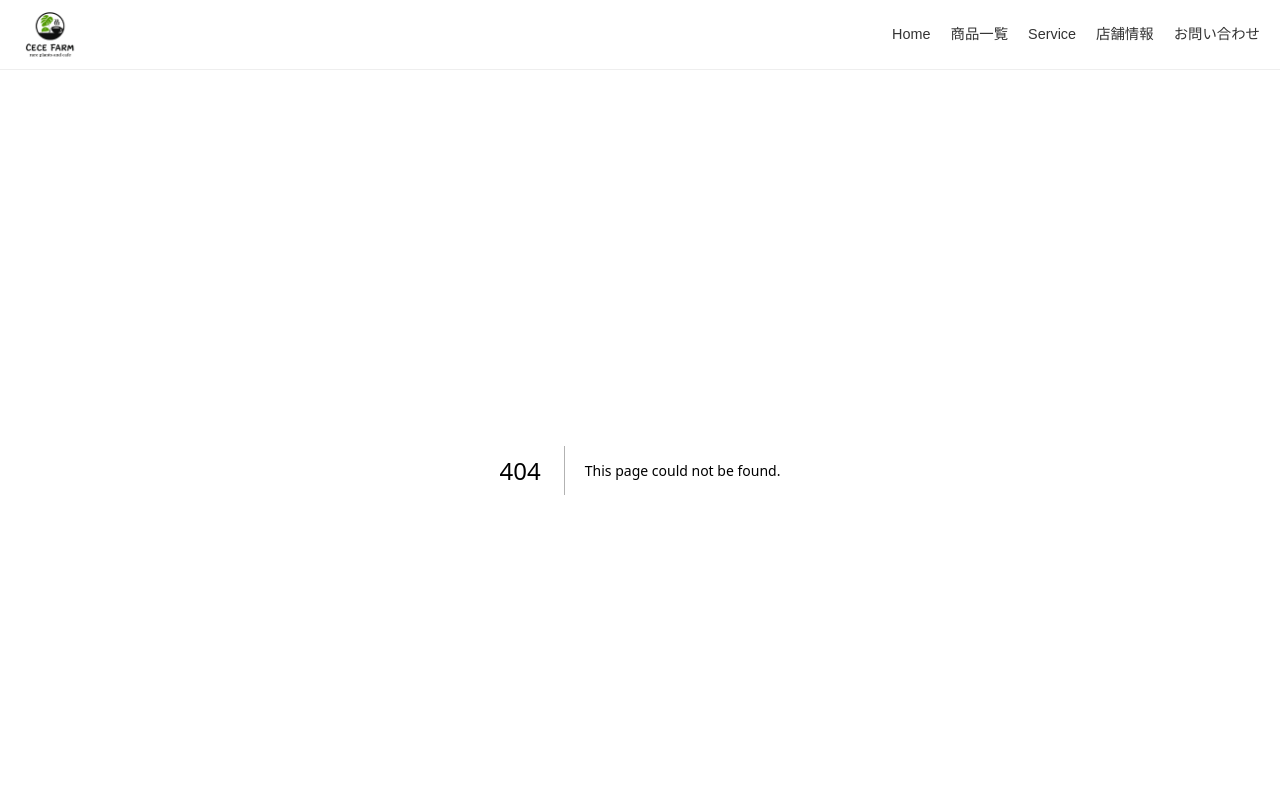
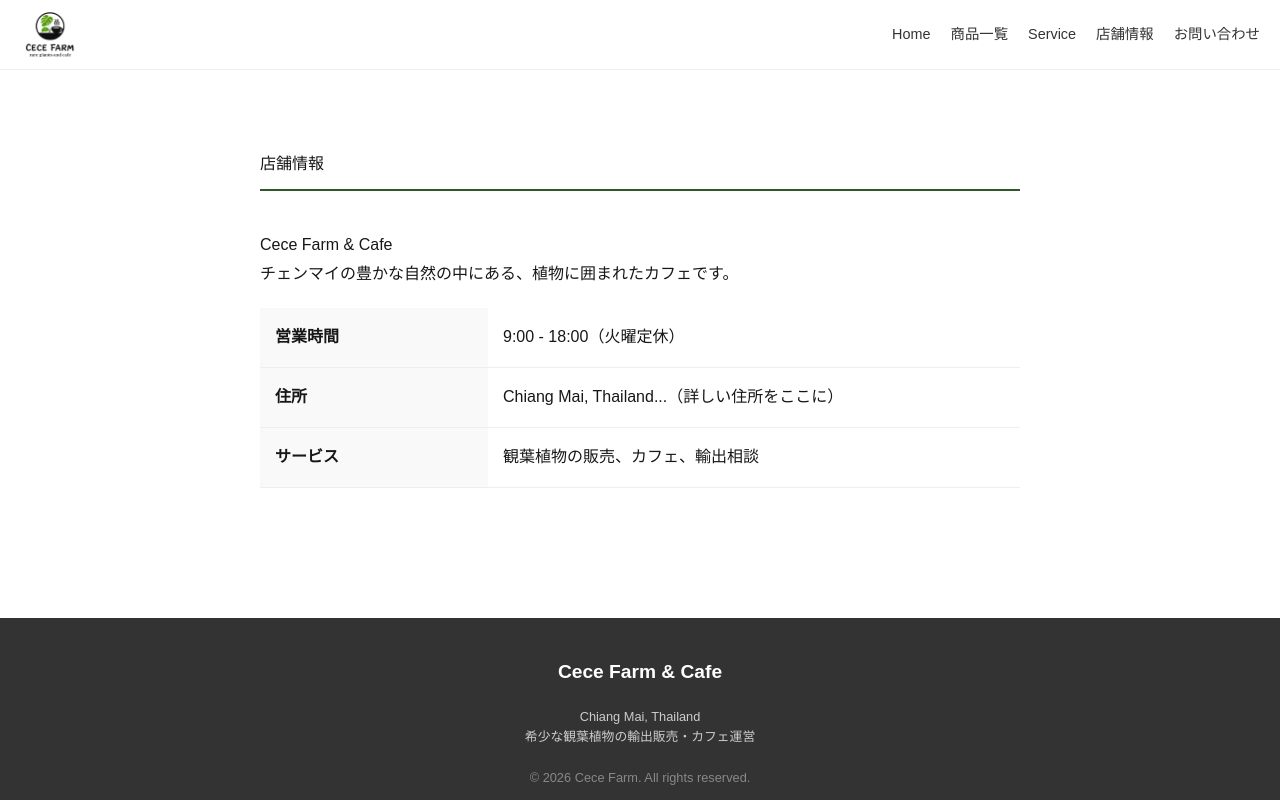
Before and after one commit to xspeed122000-jpg/cecefarm-full-blog, a Next.js app: page /shop in a window 1280 px wide. Before the commit this address had no page. Shown: the top 800 px of the page. Built offline with nearby package versions, Linux system fonts and the light colour scheme.

Commit message:
Add card hover effects and Shop Info page

```diff
--- a/app/page.tsx
+++ b/app/page.tsx
@@ -31,15 +31,30 @@ export default async function HomePage() {
           gridTemplateColumns: 'repeat(auto-fill, minmax(280px, 1fr))', // 横に並べる設定
           gap: '30px'
         }}>
+         // ...（中略）
           {posts.map((post: any) => (
             <Link key={post.slug} href={`/posts/${post.slug}`} style={{ textDecoration: 'none', color: 'inherit' }}>
-              <div style={{
-                border: '1px solid #eee',
-                borderRadius: '12px',
-                overflow: 'hidden',
-                transition: 'transform 0.2s',
-                backgroundColor: '#fff'
-              }}>
+              <div
+                className="card" // ここにクラス名をつけておくと後でCSSが楽です
+                style={{
+                  border: '1px solid #eee',
+                  borderRadius: '12px',
+                  overflow: 'hidden',
+                  transition: 'all 0.3s ease', // 動きを滑らかにする設定
+                  backgroundColor: '#fff',
+                  boxShadow: '0 2px 8px rgba(0,0,0,0.05)' // 軽い影をつける
+                }}
+                // マウスが乗った時の動き（簡易版）
+                onMouseEnter={(e) => {
+                  e.currentTarget.style.transform = 'translateY(-5px)';
+                  e.currentTarget.style.boxShadow = '0 12px 24px rgba(0,0,0,0.1)';
+                }}
+                onMouseLeave={(e) => {
+                  e.currentTarget.style.transform = 'translateY(0)';
+                  e.currentTarget.style.boxShadow = '0 2px 8px rgba(0,0,0,0.05)';
+                }}
+              >
+// ...（以下、画像エリアなどはそのまま）
                 {/* 画像エリア */}
                 <div style={{ width: '100%', height: '180px', backgroundColor: '#f0f0f0', overflow: 'hidden' }}>
                   {post.imageUrl ? (
--- /dev/null
+++ b/app/shop/page.tsx
@@ -0,0 +1,42 @@
+export default function ShopPage() {
+  return (
+    <div style={{ padding: '80px 20px', maxWidth: '800px', margin: '0 auto', lineHeight: '1.8' }}>
+      <h1 style={{ borderBottom: '2px solid #2d5a27', paddingBottom: '10px' }}>店舗情報</h1>
+
+      <section style={{ marginTop: '40px' }}>
+        <h2>Cece Farm & Cafe</h2>
+        <p>チェンマイの豊かな自然の中にある、植物に囲まれたカフェです。</p>
+
+        <table style={{ width: '100%', borderCollapse: 'collapse', marginTop: '20px' }}>
+          <tbody>
+            <tr>
+              <th style={tableHeaderStyle}>営業時間</th>
+              <td style={tableDataStyle}>9:00 - 18:00（火曜定休）</td>
+            </tr>
+            <tr>
+              <th style={tableHeaderStyle}>住所</th>
+              <td style={tableDataStyle}>Chiang Mai, Thailand...（詳しい住所をここに）</td>
+            </tr>
+            <tr>
+              <th style={tableHeaderStyle}>サービス</th>
+              <td style={tableDataStyle}>観葉植物の販売、カフェ、輸出相談</td>
+            </tr>
+          </tbody>
+        </table>
+      </section>
+    </div>
+  )
+}
+
+const tableHeaderStyle = {
+  textAlign: 'left' as const,
+  padding: '15px',
+  borderBottom: '1px solid #eee',
+  width: '30%',
+  backgroundColor: '#f9f9f9'
+}
+
+const tableDataStyle = {
+  padding: '15px',
+  borderBottom: '1px solid #eee'
+}
```
